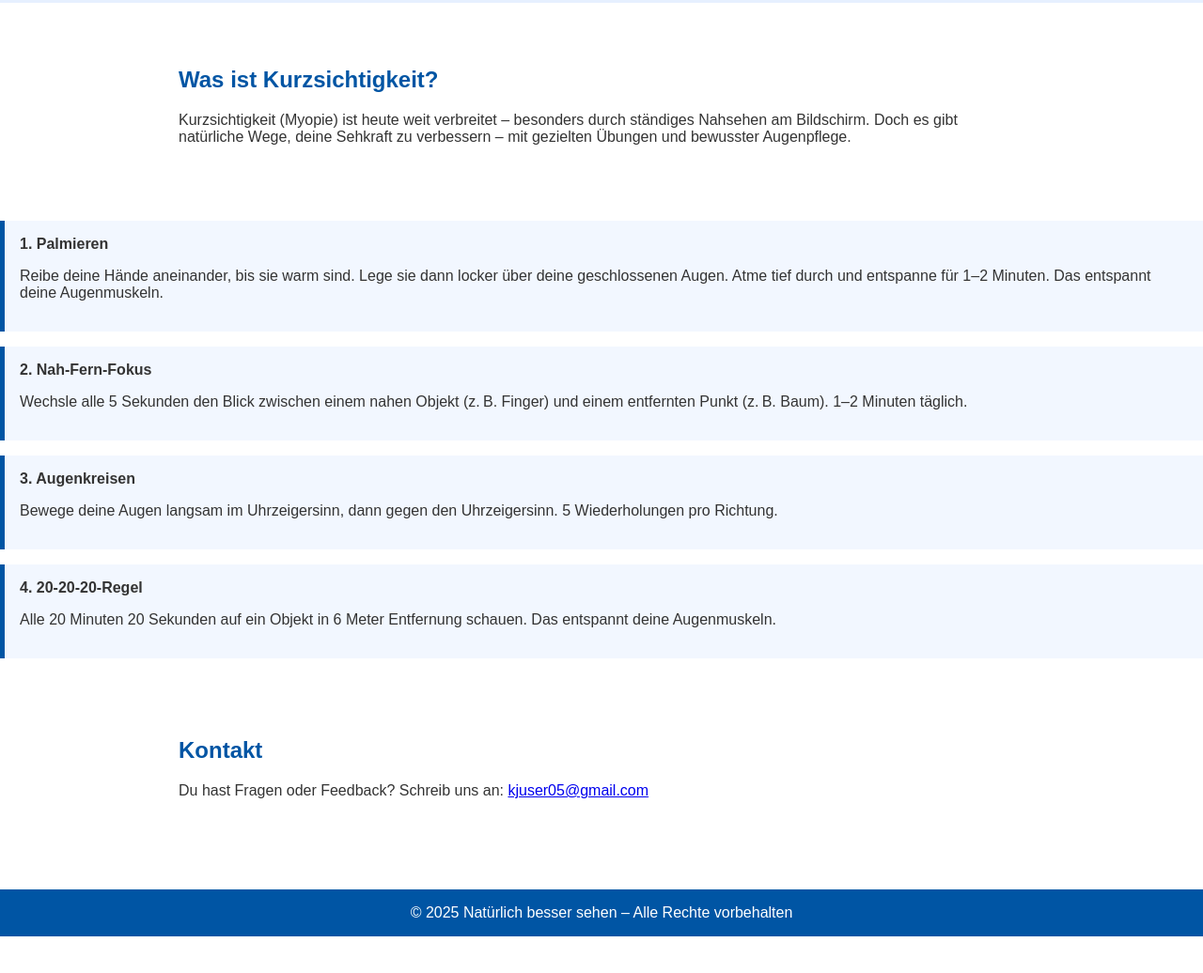
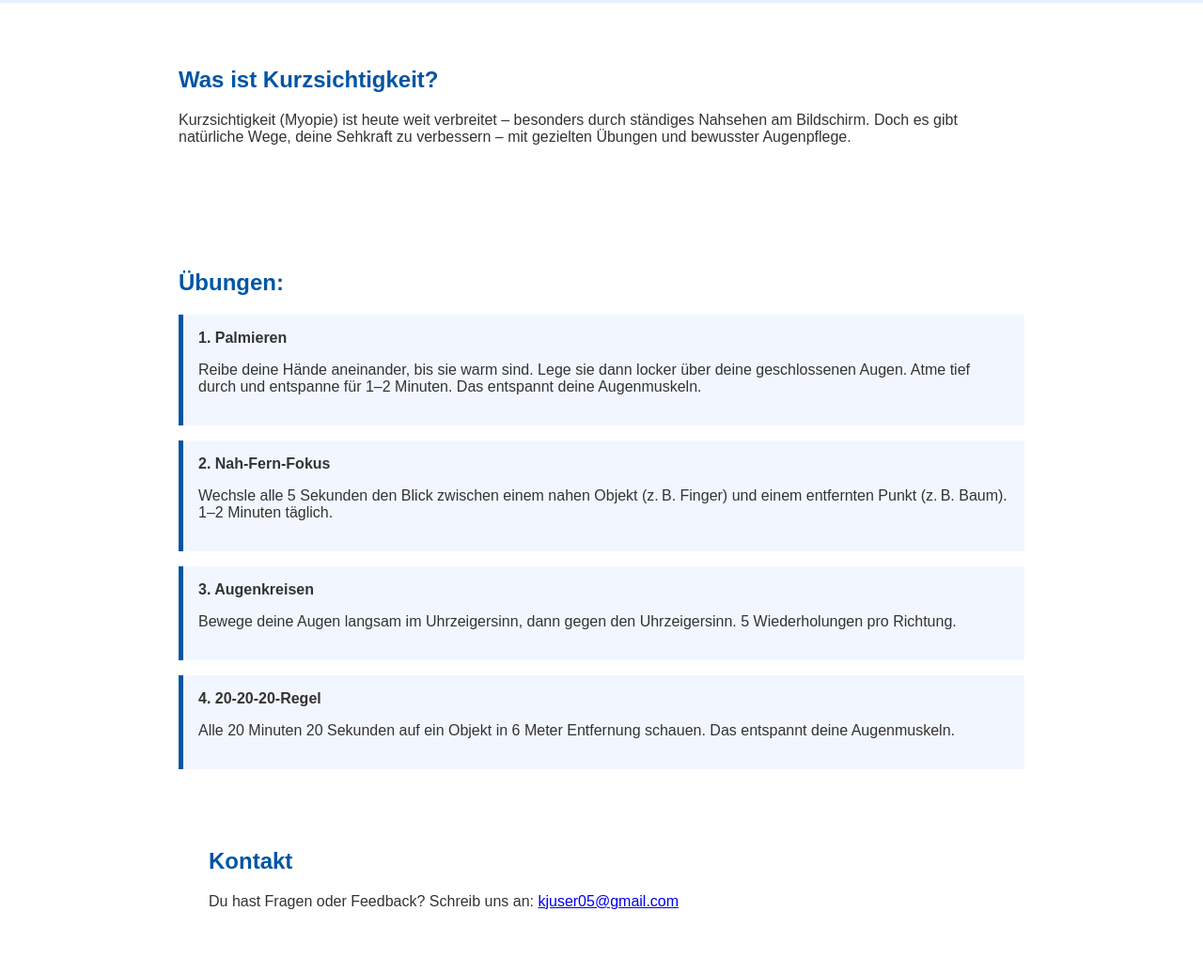
Before and after one commit to Kjuser740/natuerlich-besser-sehen, a plain HTML site: page index.html in a window 1280 px wide. Shown: the part 358-1394 px from the top of the page at 94% size. Before the commit the page ends 1355 px from the top, so only its background shows below. Drawn offline with Linux system fonts and the light colour scheme.

Commit message:
Update index.html

```diff
--- a/index.html
+++ b/index.html
@@ -101,6 +101,9 @@
     <p>Kurzsichtigkeit (Myopie) ist heute weit verbreitet – besonders durch ständiges Nahsehen am Bildschirm. Doch es gibt natürliche Wege, deine Sehkraft zu verbessern – mit gezielten Übungen und bewusster Augenpflege.</p>
   </section>
 
+  <section class="section" id="uebungen">
+  <h2>Übungen:</h2>
+
   <div class="exercise">
     <strong>1. Palmieren</strong>
     <p>Reibe deine Hände aneinander, bis sie warm sind. Lege sie dann locker über deine geschlossenen Augen. Atme tief durch und entspanne für 1–2 Minuten. Das entspannt deine Augenmuskeln.</p>
```
